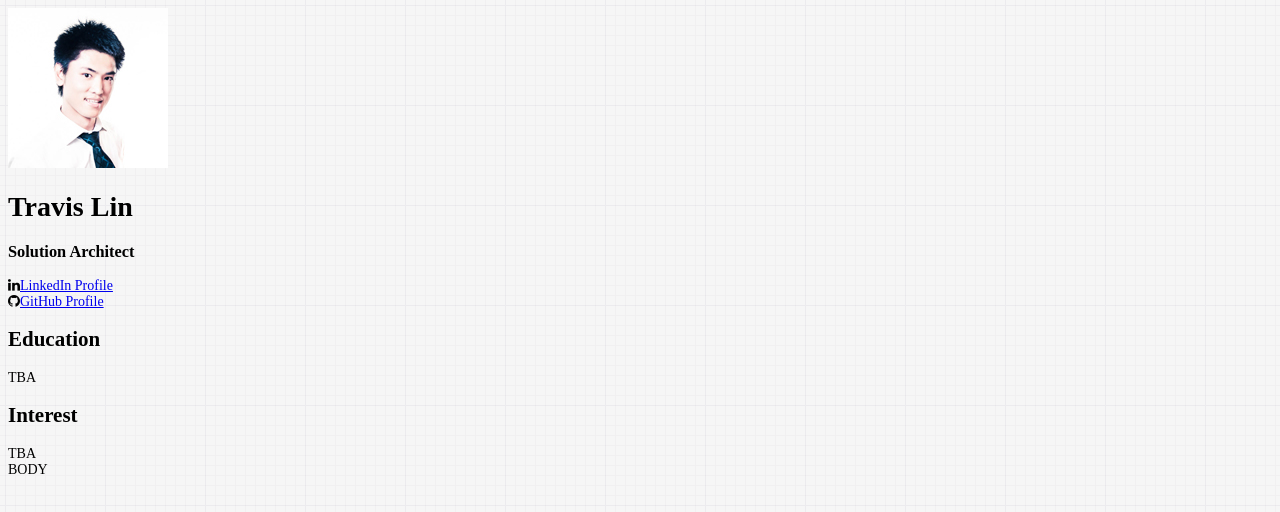
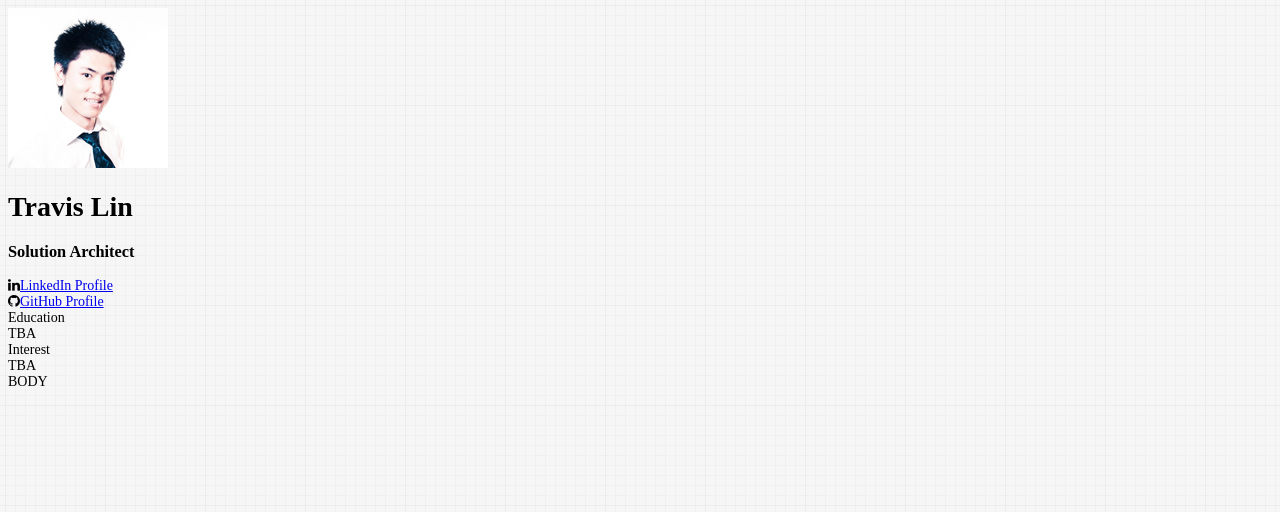
Before and after one commit to rockacola/website, a Next.js app: page /profile in a window 1280 px wide. Shown: the top 512 px of the page. Built offline with nearby package versions, Linux system fonts and the light colour scheme.

Commit message:
ProfileSectionHeader component

```diff
--- /dev/null
+++ b/components/profile/section-header.tsx
@@ -0,0 +1,19 @@
+interface ProfileSectionHeaderProps {
+  faName?: string
+  label: string
+}
+
+function ProfileSectionHeader({ faName, label }: ProfileSectionHeaderProps) {
+  return (
+    <div className={`py-2`}>
+      {!!faName && (
+        <span>
+          <i className={`fa ${faName}`}></i>
+        </span>
+      )}
+      <span className={`uppercase font-bold text-lg`}>{label}</span>
+    </div>
+  )
+}
+
+export default ProfileSectionHeader
--- a/pages/profile.tsx
+++ b/pages/profile.tsx
@@ -1,5 +1,6 @@
 import Link from 'next/link'
 import Layout from '../components/layout'
+import ProfileSectionHeader from '../components/profile/section-header'
 import ProfileSocialLink from '../components/profile/social-link'
 // import '../styles/profile.css'
 
@@ -15,7 +16,6 @@ const SidebarSection = () => (
       <h3 className="mt-2 text-md">Solution Architect</h3>
     </div>
     <div className="block-container contact mx-4 my-6">
-      <div className="items">
       <ProfileSocialLink
         faName="fa-linkedin"
         label="LinkedIn Profile"
@@ -27,13 +27,12 @@ const SidebarSection = () => (
         href="https://github.com/rockacola"
       />
     </div>
-    </div>
     <div className="block-container education mx-4 my-6">
-      <h2>Education</h2>
+      <ProfileSectionHeader label="Education" />
       <div className="items">TBA</div>
     </div>
     <div className="block-container interest mx-4 my-6">
-      <h2>Interest</h2>
+      <ProfileSectionHeader label="Interest" />
       <div className="items">TBA</div>
     </div>
   </div>
```
Lines whose indentation alone changed are shown as unchanged.
